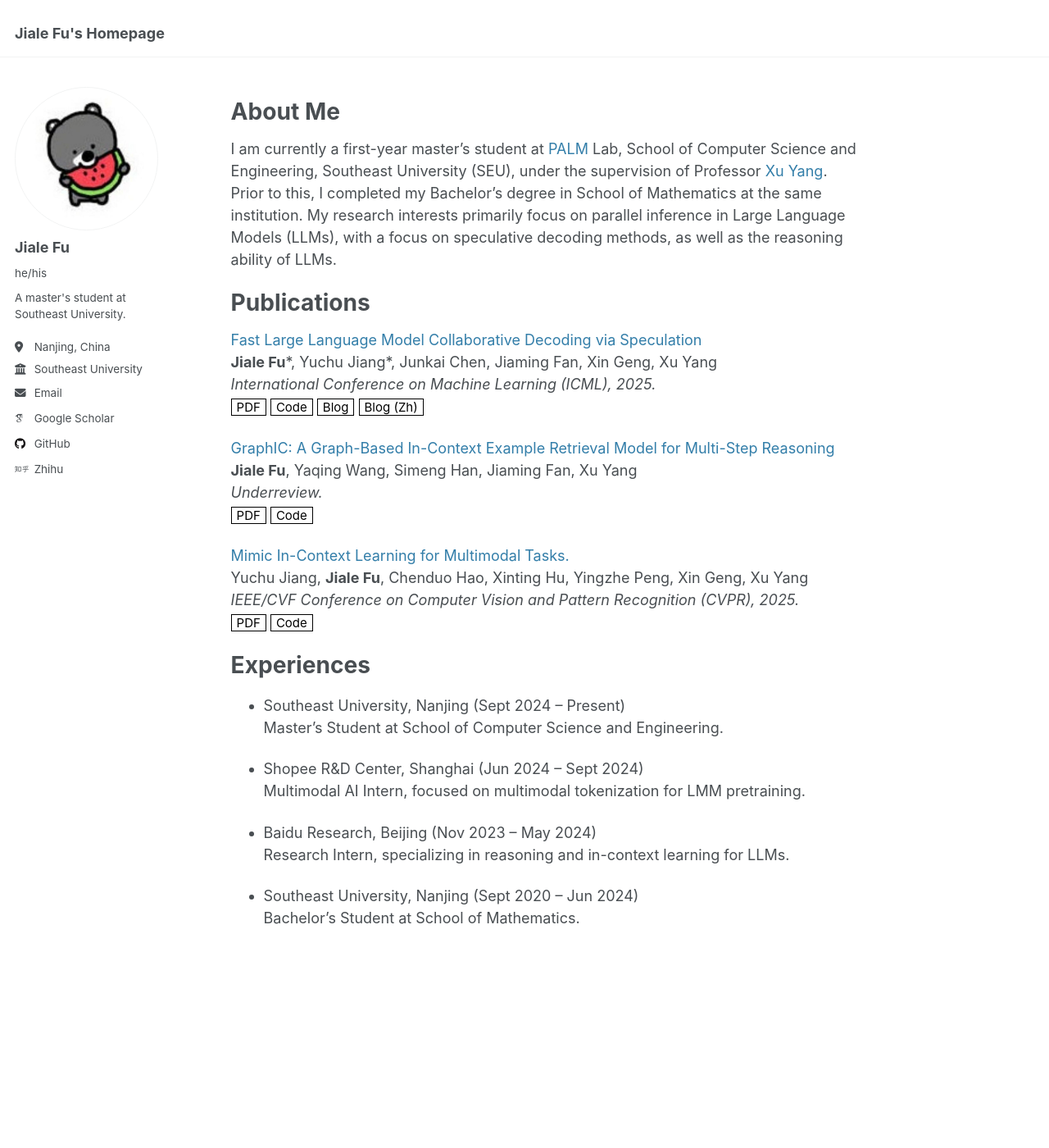
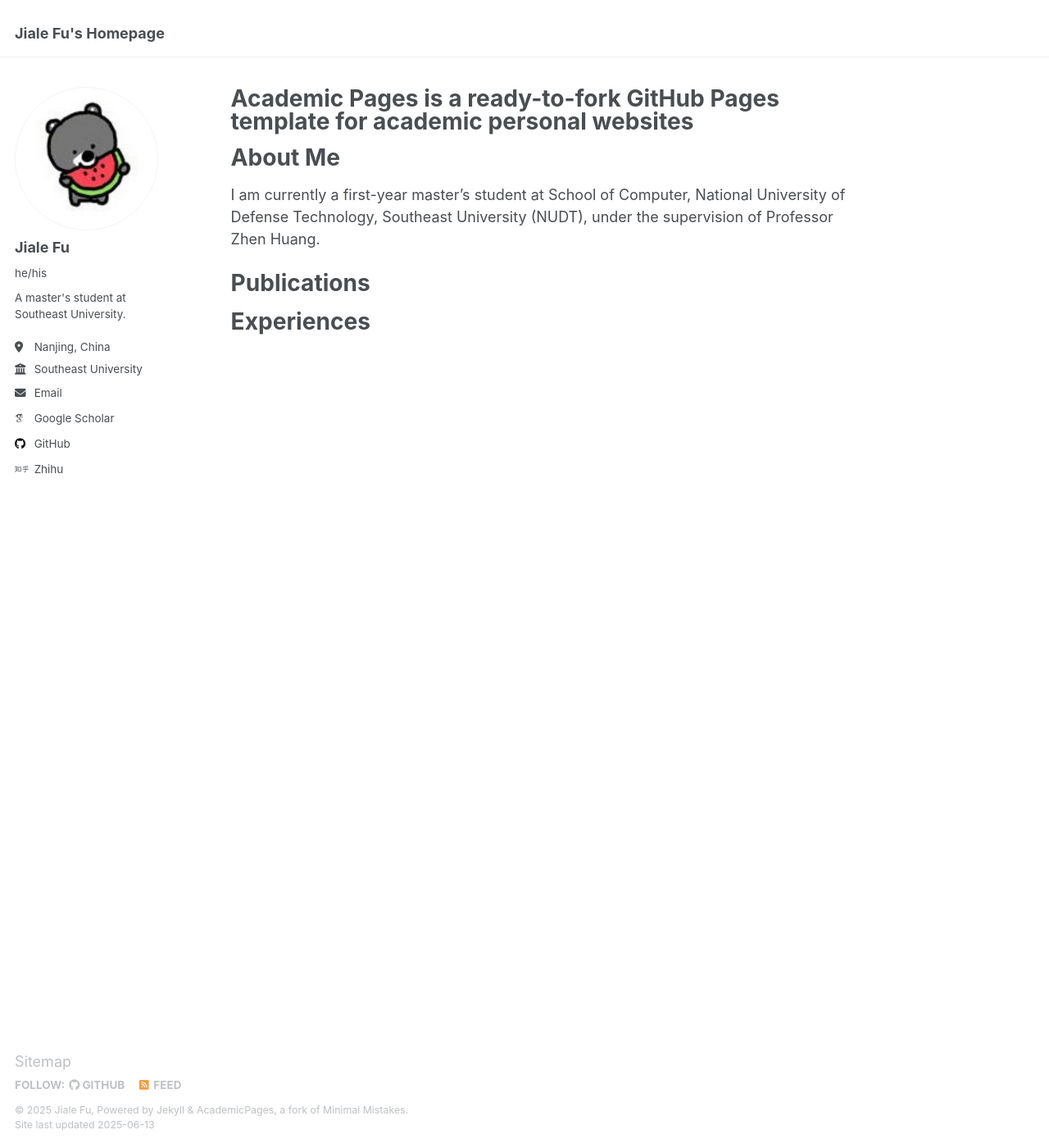
Before and after one commit to wishdudu/wishdudu, a Jekyll site: the page built from _pages/about.md, in a window 1280 px wide and 1400 px high. Shown: the whole window at 82% size. Built offline with Jekyll 4.4.1, drawn with Linux system fonts in a browser that asks for light colours; some web fonts are replaced.

Commit message:
Update about.md

```diff
--- a/_pages/about.md
+++ b/_pages/about.md
@@ -1,6 +1,6 @@
 ---
 permalink: /
-title: ""
+title: "Academic Pages is a ready-to-fork GitHub Pages template for academic personal websites"
 author_profile: true
 redirect_from:
   - /about/
@@ -38,33 +38,9 @@
 </style>
 
 # About Me
-I am currently a first-year master's student at [PALM](https://palm.seu.edu.cn/home.html) Lab, School of Computer Science and Engineering, Southeast University (SEU), under the supervision of Professor [Xu Yang](https://yangxuntu.github.io/). Prior to this, I completed my Bachelor's degree in School of Mathematics at the same institution. My research interests primarily focus on parallel inference in Large Language Models (LLMs), with a focus on speculative decoding methods, as well as the reasoning ability of LLMs.
+I am currently a first-year master's student at School of Computer, National University of Defense Technology, Southeast University (NUDT), under the supervision of Professor Zhen Huang.
 
 # Publications
-[Fast Large Language Model Collaborative Decoding via Speculation](https://arxiv.org/abs/2502.01662)<br>
-**Jiale Fu**\*, Yuchu Jiang\*, Junkai Chen, Jiaming Fan, Xin Geng, Xu Yang<br>
-*International Conference on Machine Learning (ICML), 2025.*<br>
-<a href="https://arxiv.org/pdf/2502.01662" class="mybutton">PDF</a> <a href="https://github.com/Kamichanw/CoS" class="mybutton">Code</a> <a href="https://kamichanw.github.io/publication/2025-02-01-cos" class="mybutton">Blog</a> <a href="https://mp.weixin.qq.com/s/q6PurYDICkzT6lEbd24uGQ" class="mybutton">Blog (Zh)</a>
 
-[GraphIC: A Graph-Based In-Context Example Retrieval Model for Multi-Step Reasoning](https://arxiv.org/abs/2410.02203)<br>
-**Jiale Fu**, Yaqing Wang, Simeng Han, Jiaming Fan, Xu Yang<br>
-*Underreview.*<br>
-<a href="https://arxiv.org/pdf/2410.02203" class="mybutton">PDF</a> <a href="Coming Soon" class="mybutton">Code</a>
-
-[Mimic In-Context Learning for Multimodal Tasks.](https://arxiv.org/abs/2504.08851)<br>
-Yuchu Jiang, **Jiale Fu**, Chenduo Hao, Xinting Hu, Yingzhe Peng, Xin Geng, Xu Yang<br>
-*IEEE/CVF Conference on Computer Vision and Pattern Recognition (CVPR), 2025.*<br>
-<a href="https://arxiv.org/pdf/2504.08851" class="mybutton">PDF</a> <a href="https://github.com/Kamichanw/MimIC" class="mybutton">Code</a>
 
 # Experiences
-- Southeast University, Nanjing (Sept 2024 – Present)<br>
-Master's Student at School of Computer Science and Engineering.
-
-- Shopee R&D Center, Shanghai (Jun 2024 – Sept 2024)<br>
-Multimodal AI Intern, focused on multimodal tokenization for LMM pretraining.
-
-- Baidu Research, Beijing (Nov 2023 – May 2024)<br>
-Research Intern, specializing in reasoning and in-context learning for LLMs.
-
-- Southeast University, Nanjing (Sept 2020 – Jun 2024)<br>
-Bachelor’s Student at School of  Mathematics.
```
